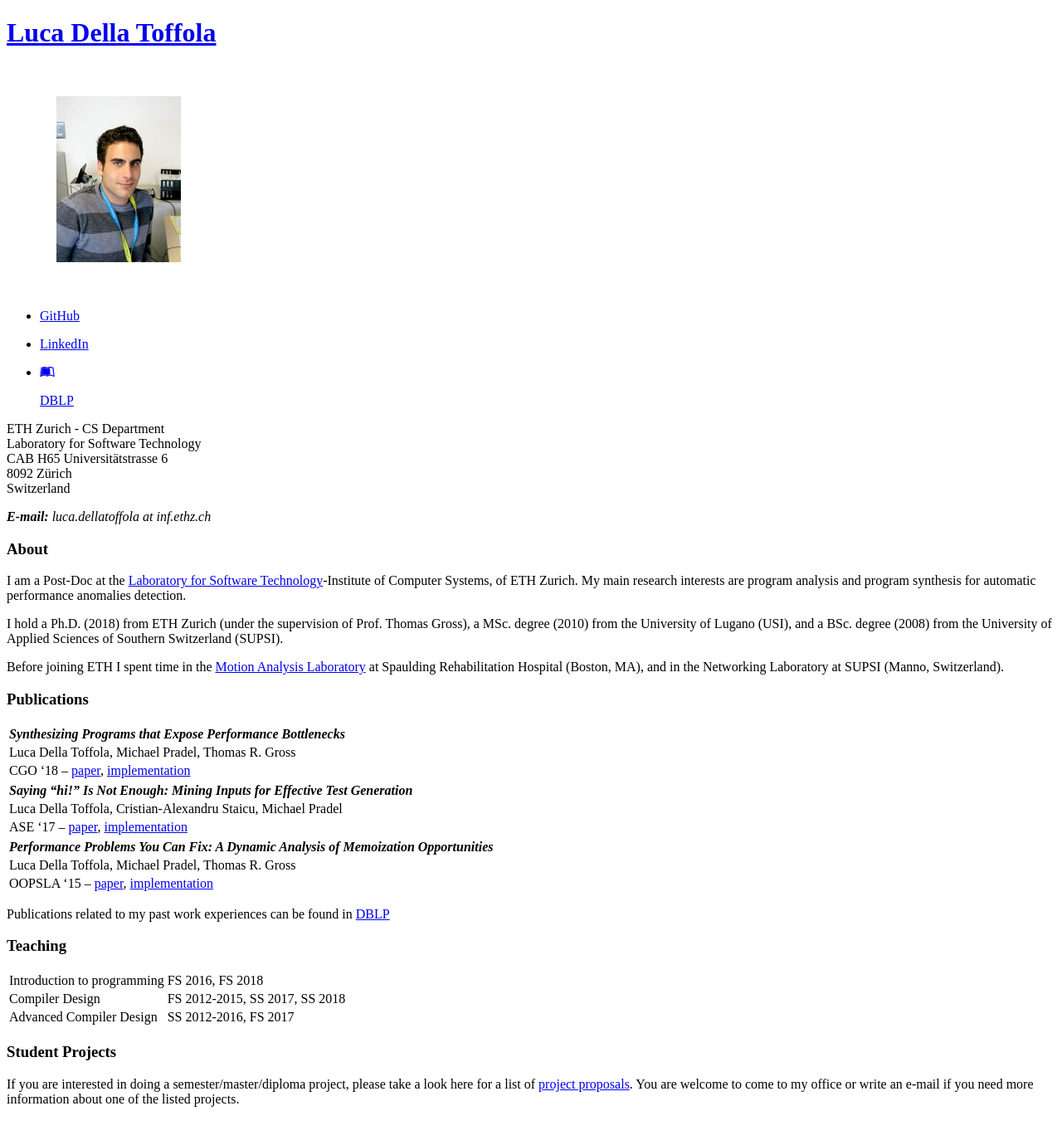
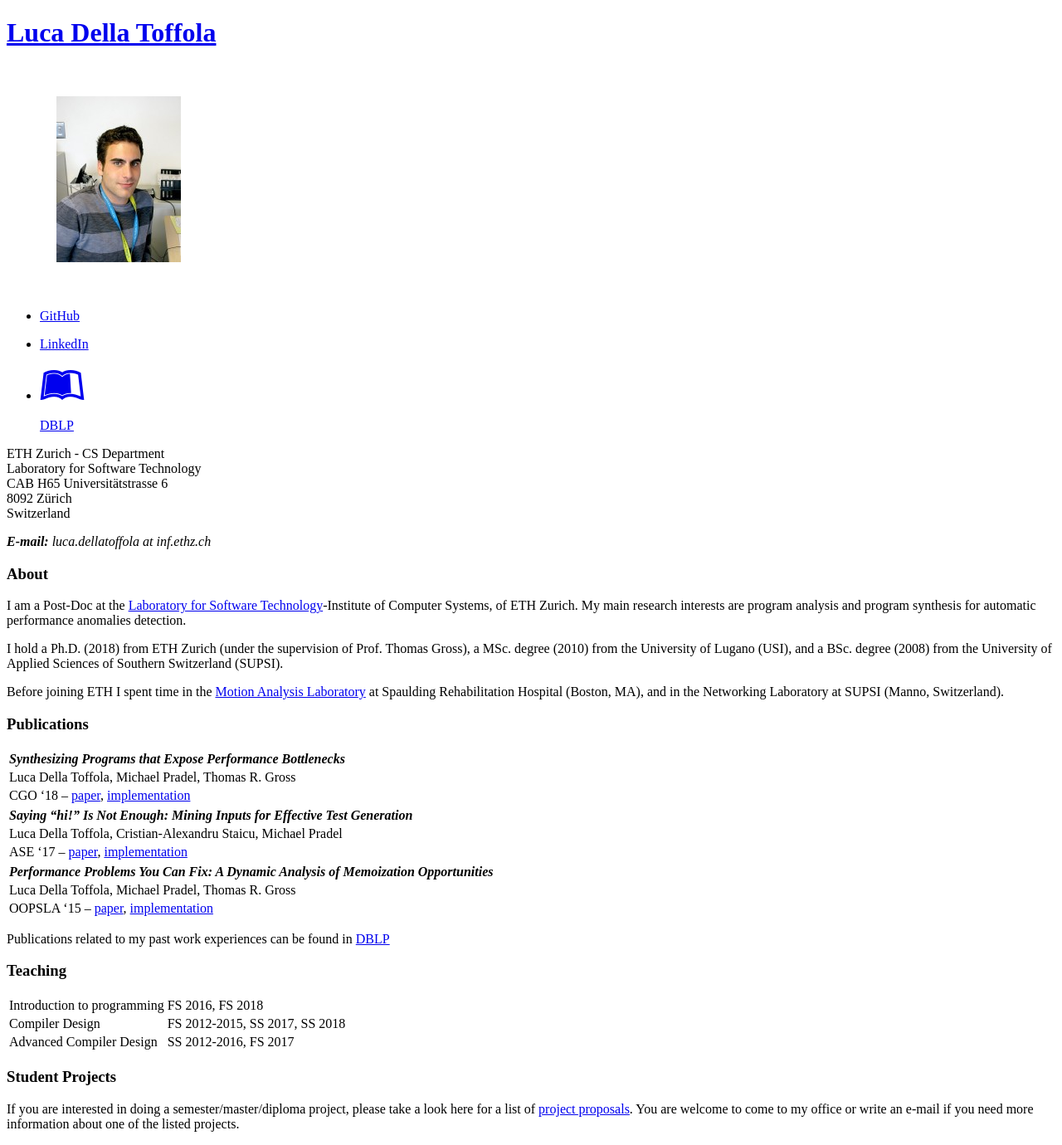
Before and after one commit to lucadt/lucadt.github.io, a Jekyll site: the page built from index.md, in a window 1280 px wide. Shown: the whole page at 83% size. Built offline with Jekyll 4.4.1, drawn with Linux system fonts in a browser that asks for light colours; nearby versions of some CDN libraries; a style sheet for code colours, icons or effects is not loaded; the repository's description, which GitHub fills in, is left out; our own code applies the rules of GitHub Pages for plain Markdown files; before the commit the page ends 1350 px from its top, so only the background shows below that.

Commit message:
Update contact.html

```diff
--- a/_includes/contact.html
+++ b/_includes/contact.html
@@ -7,7 +7,7 @@
 <ul>
    <li><a href="https://github.com/{{ site.github_username }}/"><i class="icon-github icon-2x"></i><p>GitHub</p></a></li>
    <li><a href="https://www.linkedin.com/in/{{ site.linkedin_username }}"><i class="icon-linkedin icon-2x"></i><p>LinkedIn</p></a></li>
-   <li><a href="http://dblp.uni-trier.de/pers/hd/t/Toffola:Luca_Della"><i class="fab fa-leanpub icon-2x"></i><p>DBLP</p></a></li>
+   <li><a href="http://dblp.uni-trier.de/pers/hd/t/Toffola:Luca_Della"><i class="fab fa-leanpub fa-3x"></i><p>DBLP</p></a></li>
 </ul>
 </div>
 <div class="contact">
```
